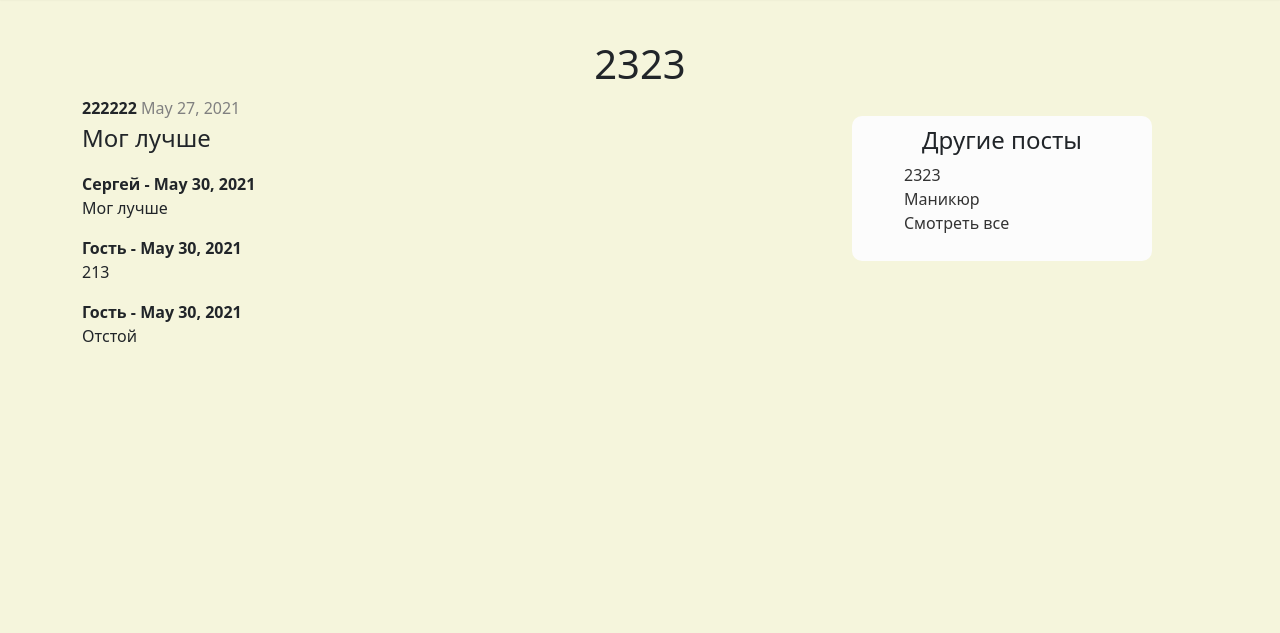
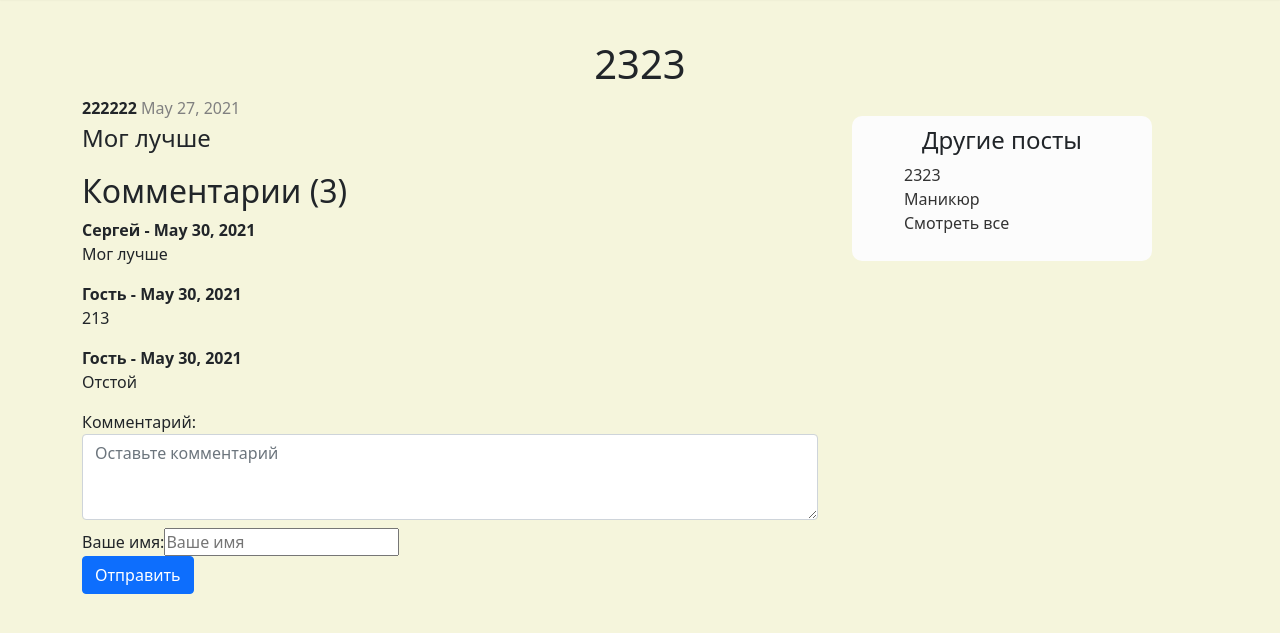
Before and after one commit to potikhanovsergey/kursa4, a Django app: a page that uses templates/post_detail.html in a window 1280 px wide. Shown: the part 60-693 px from the top of the page. Run offline with Django 3.2, Linux system fonts and the light colour scheme; data comes from the database, SQL or seed files in the repository; both versions use the stored data as it was after the commit; some libraries are stand-ins or nearby versions.

Commit message:
'Comments'

```diff
--- /dev/null
+++ b/pages/forms.py
@@ -0,0 +1,21 @@
+from django import forms
+from .models import Comment
+
+class CommentForm(forms.ModelForm):
+    author_name = forms.CharField(label='Ваше имя',
+                                  required=False,
+                                  empty_value="Гость",
+                                  widget=forms.TextInput(attrs={
+        'placeholder': 'Ваше имя'
+    }))
+    message = forms.CharField(label='Комментарий', widget=forms.Textarea(attrs={
+        'rows': '3',
+        'class': 'md-textarea form-control mb-2',
+        'placeholder': 'Оставьте комментарий'
+    }))
+
+
+
+    class Meta:
+        model = Comment
+        fields = {'author_name', 'message'}
--- a/pages/models.py
+++ b/pages/models.py
@@ -16,7 +16,7 @@ class Post(models.Model):
 
 class Comment(models.Model):
     post_id = models.ForeignKey(Post, on_delete=models.CASCADE, related_name='comments')
-    author_name = models.TextField(max_length=30)
+    author_name = models.TextField(max_length=30, default='Гость')
     message = models.CharField(max_length=300)
     date = dateformat.format(timezone.now(), settings.DATE_FORMAT)
 
--- a/pages/views.py
+++ b/pages/views.py
@@ -1,9 +1,9 @@
-from django.shortcuts import render, get_object_or_404
+from django.shortcuts import render, get_object_or_404, redirect, reverse
 from django.views.generic import TemplateView, ListView, DetailView, CreateView
 
 # Create your views here.
 from .models import Post, Comment
-
+from .forms import CommentForm
 
 
 class HomeTemplateView(TemplateView):
@@ -20,9 +20,26 @@ class BlogTemplateView(ListView):
 class BlogDetailView(DetailView):
     model = Post
     template_name = 'post_detail.html'
+    form = CommentForm
+
+    def post(self, request, *args, **kwargs):
+        post = self.get_object()
+        form = CommentForm(request.POST)
+        if form.is_valid():
+            form.instance.post_id = post
+            form.instance.post = post
+            form.save()
+
+            return redirect(reverse("post_detail", args=[post.id]))
+
     def get_context_data(self, **kwargs):
+        post_comments_count = Comment.objects.all().filter(post_id=self.object.id).count()
         context = super().get_context_data(**kwargs)
-        context['posts'] = Post.objects.all()
+        context.update({
+            'posts': Post.objects.all(),
+            'form': self.form,
+            'post_comments_count': post_comments_count
+        })
         return context
 
 class BlogCommentCreateView(CreateView):
--- a/templates/post_detail.html
+++ b/templates/post_detail.html
@@ -21,9 +21,13 @@
                 </div>
             </div>
         </div>
+
+{#                    {% include 'createComment.html' %}#}
+
         <div class="container">
             <div class="row">
-                <div class="col-6">
+                <div class="col-lg-8">
+                    <h2>Комментарии ({{ post_comments_count }})</h2>
                     {% if post.comments.all %}
                         {% for comment in post.comments.all %}
                             <div class="post-details__comment">
@@ -32,7 +36,15 @@
                             </div>
                         {% endfor %}
                     {% endif %}
-                    {% include 'kursovaya/createComment.html' %}
+                    <form method="POST" action="{% url 'post_detail' post.pk %}">
+                        {% csrf_token %}
+                        <div class="form-group">
+                            {{ form }}
+                        </div>
+                        <button class="btn btn-primary btn-block" type="submit">
+                            Отправить
+                        </button>
+                    </form>
                 </div>
             </div>
         </div>
```
Also changed, not shown: templates/about.html (+4 -4 lines), db.sqlite3, pages/migrations/0002_auto_20210530_1138.py (added).
